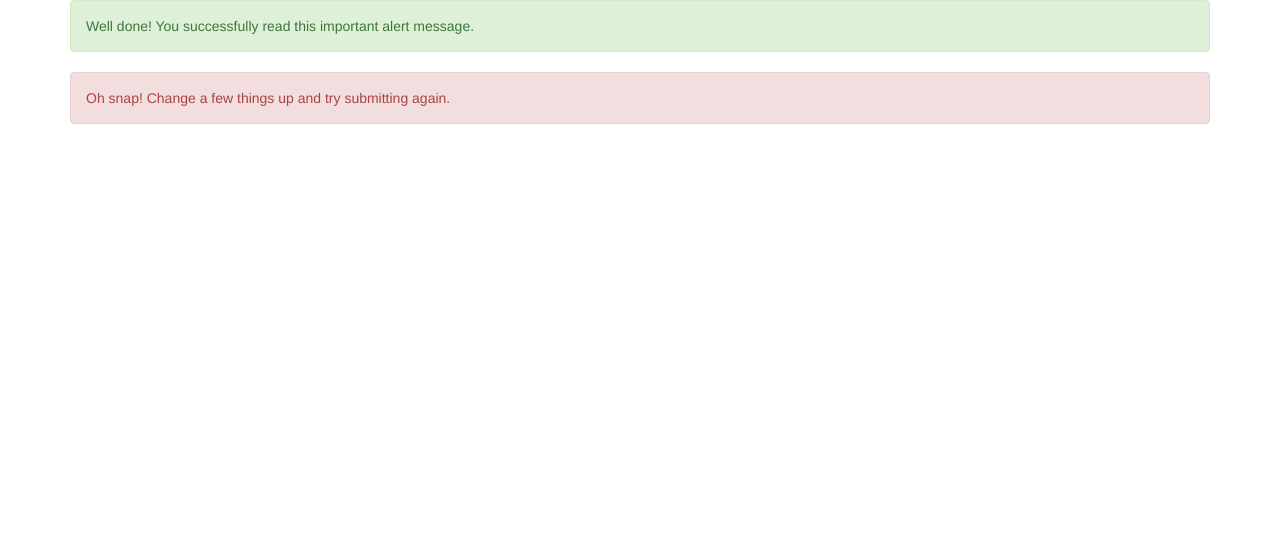
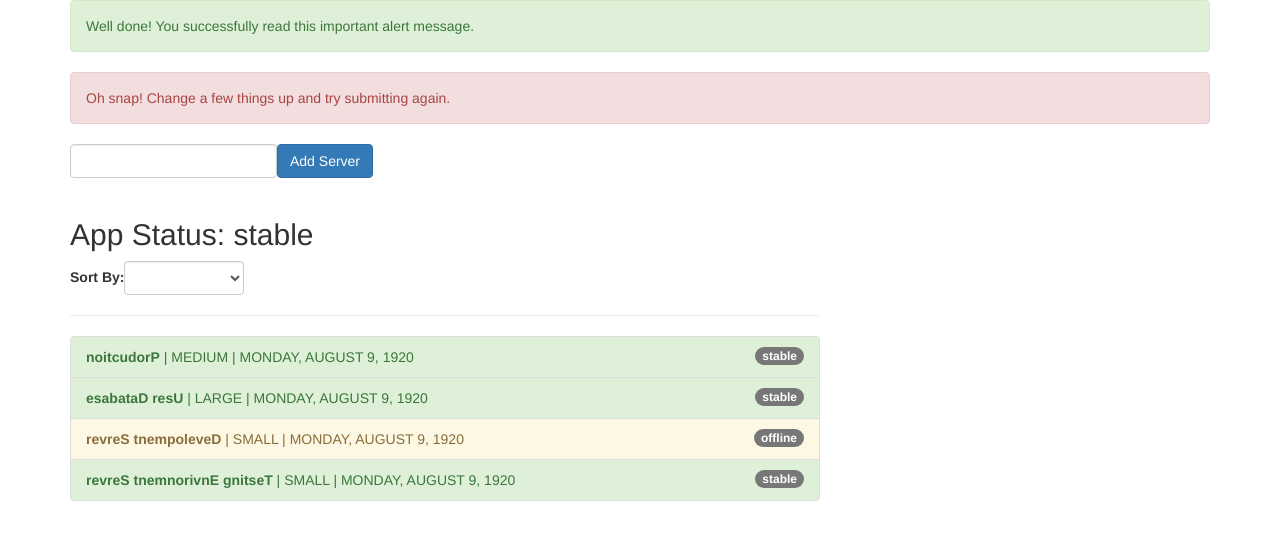
Before and after one commit to raj967452/angular-basics-assignment, an Angular app: page / in a window 1280 px wide. Shown: the top 540 px of the page. Built offline with nearby package versions, Linux system fonts and the light colour scheme.

Commit message:
sort pipe exp

```diff
--- a/src/app/app.component.html
+++ b/src/app/app.component.html
@@ -6,3 +6,39 @@
     </div>
   </div>
 </div>
+
+<div class="container">
+  <div class="row">
+    <div class="col-xs-12 col-sm-10 col-md-8 form-inline">
+      <input type="text" [(ngModel)]="filteredStatus" class="form-control">
+      <button class="btn btn-primary" (click)="onAddServer()">Add Server</button>
+      <br><br>
+
+        <h2>App Status: {{ appStatus | async}}</h2>
+        <div class="form-inline">
+        <label>Sort By: </label>
+        <select class="form-control" [(ngModel)]="sortby" (ngModelChange)='onOptionsSelected($event)'>
+          <option selected>Sort by</option>
+          <option value="asc">Ascending</option>
+          <option value="des">Descending</option>
+        </select>
+        {{sortby}}
+      </div>
+      <hr>
+      <ul class="list-group">
+        <li
+          class="list-group-item"
+          *ngFor="let server of servers | filter: filteredStatus: 'status'| reverseOrder"
+          [ngClass]="getStatusClasses(server)">
+          <span
+            class="badge">
+            {{ server.status }}
+          </span>
+          <strong>{{ server.name }}</strong> |
+          {{ server.instanceType | uppercase }} |
+          {{ server.started | date:'fullDate' | uppercase }}
+        </li>
+      </ul>
+    </div>
+  </div>
+</div>
--- a/src/app/app.component.ts
+++ b/src/app/app.component.ts
@@ -6,4 +6,67 @@ import { Component } from '@angular/core';
   styleUrls: ['./app.component.css']
 })
 export class AppComponent {
+  servers = [
+    {
+      instanceType: 'medium',
+      name: 'Production',
+      status: 'stable',
+      started: new Date(15, 1, 2017)
+    },
+    {
+      instanceType: 'large',
+      name: 'User Database',
+      status: 'stable',
+      started: new Date(15, 1, 2017)
+    },
+    {
+      instanceType: 'small',
+      name: 'Development Server',
+      status: 'offline',
+      started: new Date(15, 1, 2017)
+    },
+    {
+      instanceType: 'small',
+      name: 'Testing Environment Server',
+      status: 'stable',
+      started: new Date(15, 1, 2017)
+    }
+  ];
+  appStatus = new Promise((resolve, reject) =>{
+    setTimeout(() => {
+      resolve('stable');
+    }, 2000);
+  });
+
+  filteredStatus = '';
+  sortby = '';
+  getStatusClasses(server: {instanceType: string, name: string, status: string, started: Date}) {
+    return {
+      'list-group-item-success': server.status === 'stable',
+      'list-group-item-warning': server.status === 'offline',
+      'list-group-item-danger': server.status === 'critical'
+    };
+  }
+  onAddServer() {
+    this.servers.push({
+      instanceType: 'small',
+      name: 'New Server',
+      status: 'stable',
+      started: new Date(17, 9, 2018)
+    });
+  }
+  onOptionsSelected(event) {
+    let sorted = [] ;
+    sorted = this.servers.sort((a, b) => a.name > b.name ? 1 : a.name === b.name ? 0 : -1);
+
+    if (!event || event.trim() === '') {
+      return this.servers;
+    }
+
+    if (event === 'des') {
+      sorted.reverse();
+    }
+
+    return sorted;
+  }
 }
--- /dev/null
+++ b/src/app/filter.pipe.ts
@@ -0,0 +1,22 @@
+import { Pipe, PipeTransform } from '@angular/core';
+
+@Pipe({
+  name: 'filter'
+})
+export class FilterPipe implements PipeTransform {
+
+  transform(value: any, filterString: string, propName: string): any {
+    if (value.length === 0 || filterString === '') {
+      return value;
+    }
+
+    const resultArray = [];
+    for (const item of value) {
+      if (item[propName] === filterString) {
+        resultArray.push(item);
+      }
+    }
+    return resultArray;
+  }
+
+}
--- /dev/null
+++ b/src/app/reverse-order.pipe.ts
@@ -0,0 +1,19 @@
+import { Pipe, PipeTransform } from '@angular/core';
+
+@Pipe({
+  name: 'reverseOrder'
+})
+export class ReverseOrderPipe implements PipeTransform {
+
+  transform(value: any, name: string): any {
+    if (value === '') {
+      return '';
+    } else {
+        for ( const item of value) {
+          item.name = item.name.split('').reverse().join('');
+        }
+        return value;
+    }
+  }
+
+}
--- /dev/null
+++ b/src/app/sortby.pipe.ts
@@ -0,0 +1,12 @@
+import { Pipe, PipeTransform } from '@angular/core';
+
+@Pipe({
+  name: 'sortby'
+})
+export class SortbyPipe implements PipeTransform {
+
+  transform(value: any, args?: any): any {
+    return null;
+  }
+
+}
```
Also changed, not shown: src/app/app.module.ts (+7 -1 lines), 1 other file (tests, documents, lock files or other folders).
